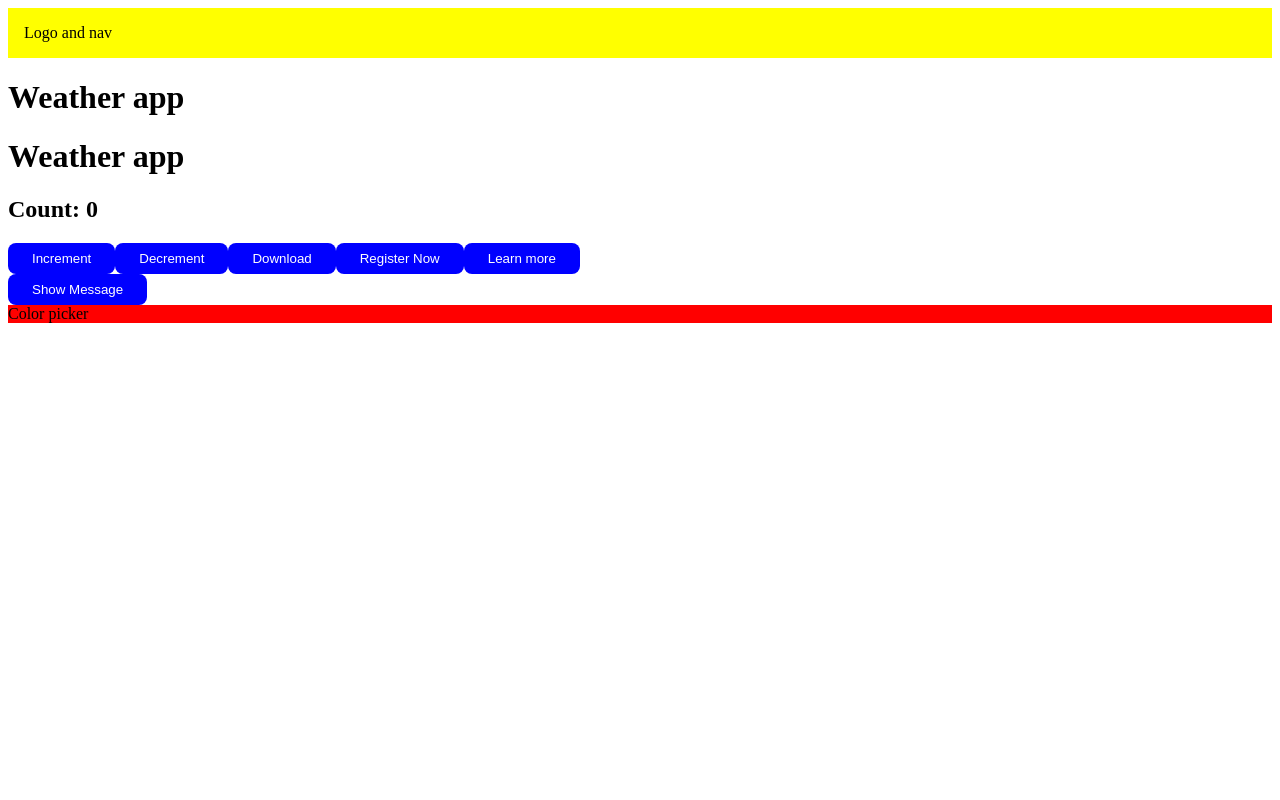
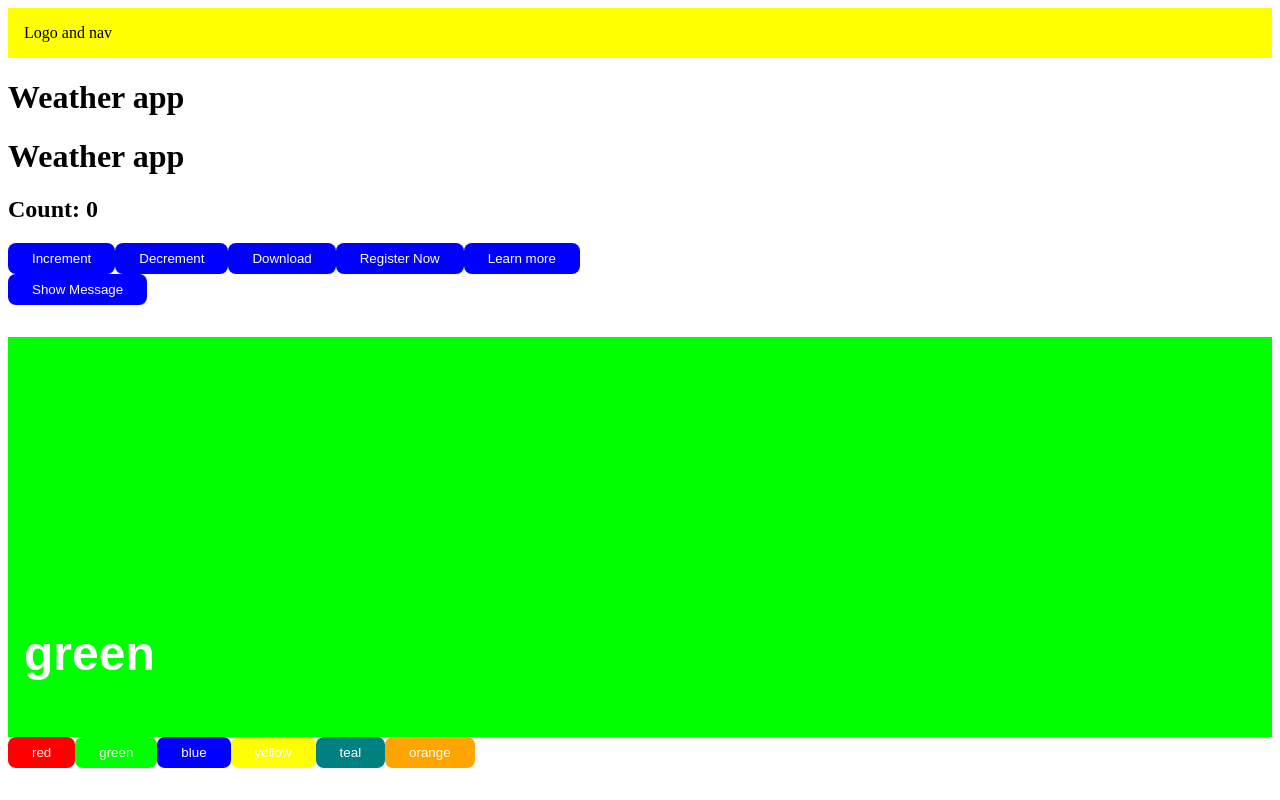
Before and after one commit to RyBry/nextjs-ist363-weather, a Next.js app: page / in a window 1280 px wide. Built offline with nearby package versions, Linux system fonts and the light colour scheme.

Commit message:
attendance 3/28/2024 implemented color picker

```diff
--- a/components/Button.js
+++ b/components/Button.js
@@ -3,8 +3,9 @@ import styles from "./Button.module.scss";
 /* Every component in react is a function */
 /* We pass deconstructed properties AKA "props" {aSingleProp}
     into component declarations */
-const Button = ({ label, clickHandler }) => {
+const Button = ({ backgroundColor, clickHandler, label }) => {
     return <button
+        style={{ backgroundColor: backgroundColor }}
         className={styles.btn}
         onClick={clickHandler}
     >{label}</button>
--- a/components/ColorPicker.js
+++ b/components/ColorPicker.js
@@ -1,16 +1,59 @@
+import { useState } from "react";
+import Button from "./Button";
+
+import styles from "./ColorPicker.module.scss";
+
 const colors = [
     {
         name: "red",
         value: "#ff0000",
     },
+    {
+        name: "green",
+        value: "#00FF00",
+    },
+    {
+        name: "blue",
+        value: "#0000FF",
+    },
+    {
+        name: "yellow",
+        value: "#FFFF00",
+    },
+    {
+        name: "teal",
+        value: "#008080",
+    },
+    {
+        name: "orange",
+        value: "#FFa500",
+    },
 ];
 
 const ColorPicker = () => {
-    return <div
-        /* First curly bracket allows us to put code into style. Second bracket treats input as an object */
-        style={{
-            backgroundColor: colors[0].value,
-        }}>Color picker</div>;
+    /* [State value, access function to update state ] = useState(state starting value) */
+    const [activeIndex, setActiveIndex] = useState(1);
+    return (
+        <div className={styles.colorpicker}>
+            <div className={styles.colorpicker_block}
+                /* First curly bracket allows us to put code into style. Second bracket treats input as an object */
+                style={{
+                    backgroundColor: colors[activeIndex].value,
+                }}>
+                <h2 className={styles.colorpicker_name}>{colors[activeIndex].name}</h2>
+            </div>
+            {/* map loops through every element, giving element and index. */}
+            {colors.map((color, index) => {
+                return <Button
+                    key={index}
+                    backgroundColor={color.value}
+                    label={color.name}
+                    clickHandler={() => {
+                        setActiveIndex(index);
+                    }} />
+            })}
+        </div >
+    );
 };
 
 export default ColorPicker;
--- /dev/null
+++ b/components/ColorPicker.module.scss
@@ -0,0 +1,18 @@
+.colorpicker {
+  margin-top: 2rem;
+  margin-bottom: 2rem;
+  &_block {
+    height: 400px;
+    transition: all 0.5s;
+    position: relative;
+  }
+  &_name {
+    font-size: 3rem;
+    font-weight: bold;
+    color: white;
+    font-family: Arial;
+    position: absolute;
+    bottom: 1rem;
+    left: 1rem;
+  }
+}
```
